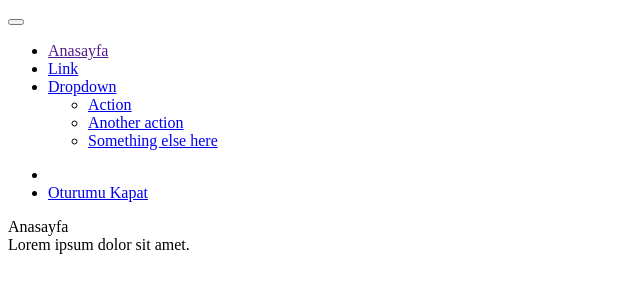
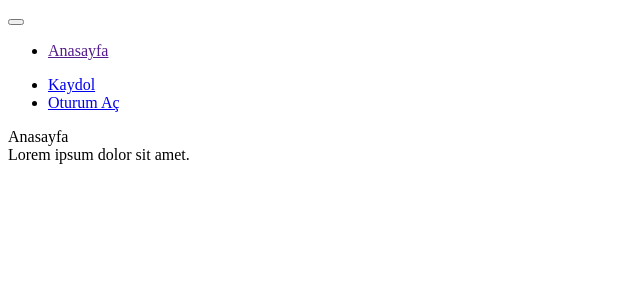
Before and after one commit to kadirermantr/news-hub, a PHP site: template src/app/views/home.php in a window 1280 px wide. Shown: the top 300 px of the page, without its empty margins (0-640 px from the left). Run offline with PHP 8.4, Linux system fonts and the light colour scheme; the template is opened without the code that fills it, so the values that code supplies are empty; some libraries are stand-ins or nearby versions.

Commit message:
kullanıcı ile iligili alanlar oluşturuldu

```diff
--- a/src/app/views/layouts/navbar.php
+++ b/src/app/views/layouts/navbar.php
@@ -10,36 +10,24 @@
                 <li class="nav-item">
                     <a class="nav-link active" aria-current="page" href="<?= env('APP_URL'); ?>">Anasayfa</a>
                 </li>
-
-                <li class="nav-item">
-                    <a class="nav-link" href="#">Link</a>
-                </li>
-
-                <li class="nav-item dropdown">
-                    <a class="nav-link dropdown-toggle" href="#" id="dropdown" data-bs-toggle="dropdown" aria-expanded="false">Dropdown</a>
-                    <ul class="dropdown-menu" aria-labelledby="dropdown">
-                        <li><a class="dropdown-item" href="#">Action</a></li>
-                        <li><a class="dropdown-item" href="#">Another action</a></li>
-                        <li><a class="dropdown-item" href="#">Something else here</a></li>
-                    </ul>
-                </li>
             </ul>
 
             <div class="navbar-collapse">
                 <ul class="navbar-nav ml-auto">
-
-                    <?php
-                    $user = session_control();
-
-                    if ($user !== false) {
-                        echo "<li class='nav-item'><a href='#' class='btn btn-primary mr-3'>$user</a></li>";
-                        echo "<li class='nav-item'><a href='/logout' class='btn btn-danger'>Oturumu Kapat</a></li>";
-                    } else {
-                        echo "<li class='nav-item'><a href='/login' class='btn btn-primary'>Oturum Aç</a></li>";
-                    }
-
-                    ?>
+                <?php if (isGuest()): ?>
+                    <li class='nav-item mr-3'><a href="/register" class="nav nav-link">Kaydol</a></li>
+                    <li class='nav-item'><a href="/login" class="nav nav-link">Oturum Aç</a></li>
+                <?php else: ?>
+                    <li class="nav-item dropdown">
+                        <a class="nav-link dropdown-toggle" href="#" id="dropdown" data-bs-toggle="dropdown" aria-expanded="false">
+                            <?php echo user('name') ?>
+                        </a>
+                        <ul class="dropdown-menu" aria-labelledby="dropdown">
+                            <li><a class="dropdown-item" href="/account">Hesap</a></li>
+                            <li><a class="dropdown-item" href="/logout">Oturumu kapat</a></li>
+                        </ul>
                     </li>
+                <?php endif; ?>
                 </ul>
             </div>
         </div>
```
